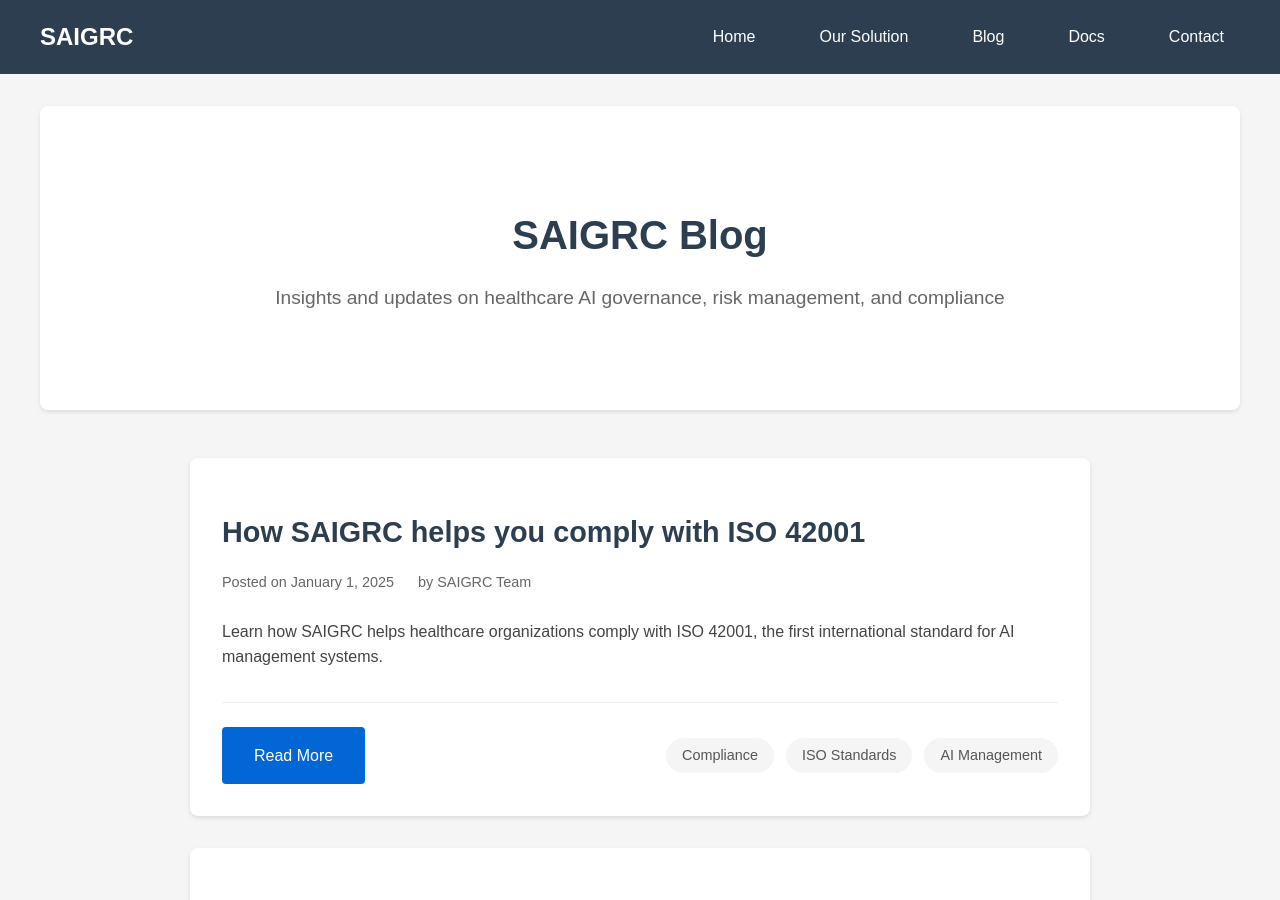
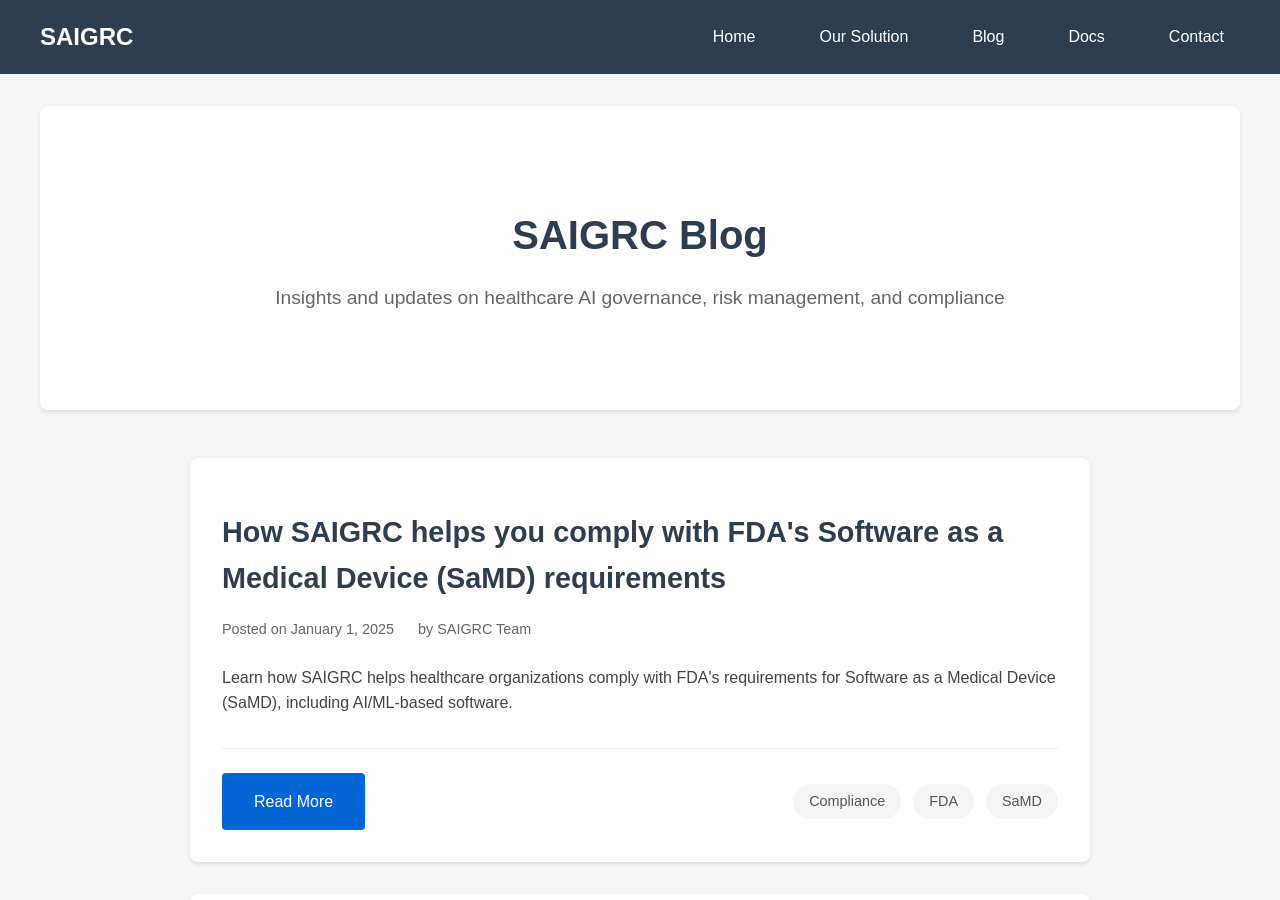
Before and after one commit to Systems-for-AI-Governance/SAGE, a Jekyll site: the page blog.html, which Jekyll copies as it is, in a window 1280 px wide and 900 px high. Built offline with Jekyll 4.4.1, drawn with Linux system fonts in a browser that asks for light colours.

Commit message:
FDA blogpost

```diff
--- a/blog.html
+++ b/blog.html
@@ -123,6 +123,28 @@
         </section>
 
         <div class="blog-container">
+            <!-- SaMD Post -->
+            <article class="blog-card">
+                <h2 class="blog-title">
+                    <a href="/Saigrc/posts/2025-01-01-samd.html">How SAIGRC helps you comply with FDA's Software as a Medical Device (SaMD) requirements</a>
+                </h2>
+                <div class="blog-meta">
+                    <span class="post-date">Posted on January 1, 2025</span>
+                    <span class="post-author">by SAIGRC Team</span>
+                </div>
+                <div class="blog-excerpt">
+                    Learn how SAIGRC helps healthcare organizations comply with FDA's requirements for Software as a Medical Device (SaMD), including AI/ML-based software.
+                </div>
+                <div class="blog-footer">
+                    <a href="/Saigrc/posts/2025-01-01-samd.html" class="cta-button">Read More</a>
+                    <div class="blog-categories">
+                        <span class="category-tag">Compliance</span>
+                        <span class="category-tag">FDA</span>
+                        <span class="category-tag">SaMD</span>
+                    </div>
+                </div>
+            </article>
+
             <!-- ISO Post -->
             <article class="blog-card">
                 <h2 class="blog-title">
```
Also changed, not shown: posts/2025-01-01-samd.html (added, +139 -0 lines).
